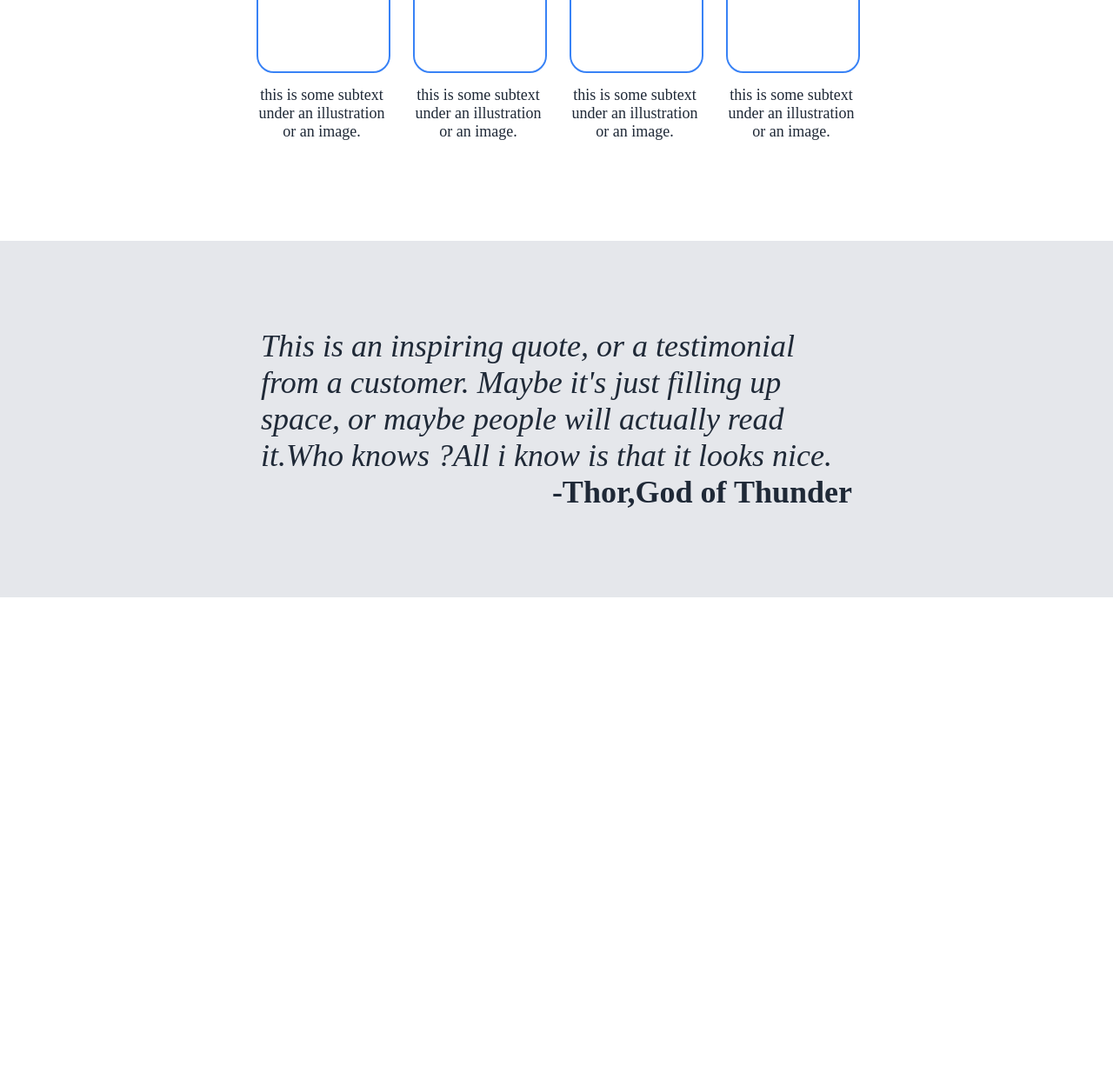
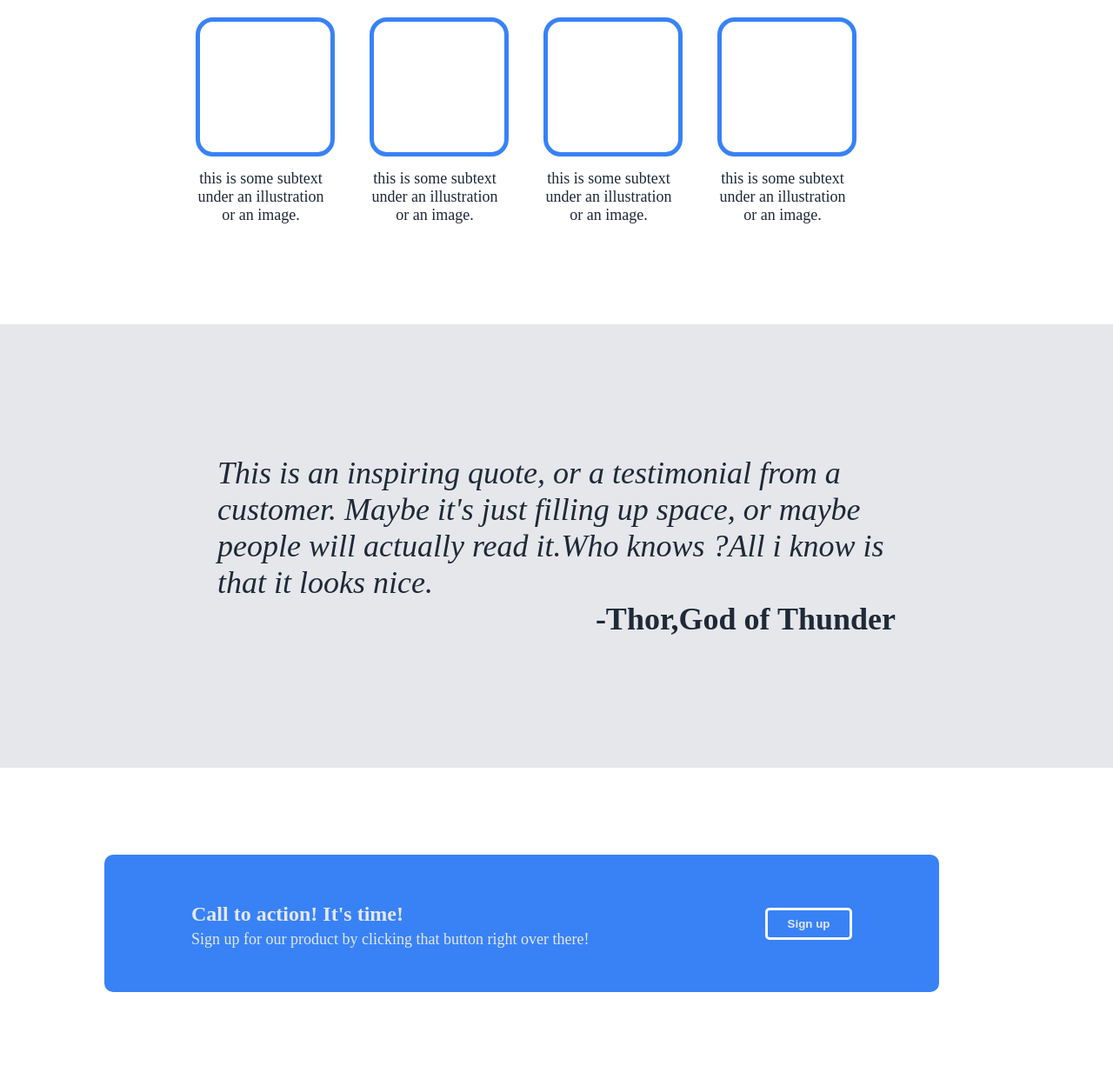
Before and after one commit to Blaquebull/odin-landing-page, a plain HTML site: page index.html in a window 1280 px wide. Shown: the part 609-1850 px from the top of the page at 87% size. Before the commit the page ends 1296 px from the top, so only its background shows below. Drawn offline with Linux system fonts and the light colour scheme.

Commit message:
Add call to action section

```diff
--- a/index.html
+++ b/index.html
@@ -10,9 +10,9 @@
         <div class="header">
             <div class="logo">Header logo</div>
             <ul>
-                <li><a href="#">Link one</a></li>
-                <li><a href="#">Link two</a></li>
-                <li><a href="#">Link three</a></li>
+                <li><a href="#">Header link one</a></li>
+                <li><a href="#">Header link two</a></li>
+                <li><a href="#">Header link three</a></li>
             </ul>
         </div>
         <div class="container">
@@ -49,6 +49,15 @@
             <p class="quote-text">This is an inspiring quote, or a testimonial from a customer. Maybe it's just filling up space, or maybe people will actually read it.Who knows ?All i know is that it looks nice. </p>
             <p class="author">-Thor,God of Thunder</p>
         </section>
+        <section id="action">
+            <div class="container">
+                <div class="text">
+                    <h2>Call to action! It's time!</h2>
+                    <p>Sign up for our product by clicking that button right over there!</p>
+                </div>
+                <button class="button">Sign up</button>
+            </div>
+        </section>
     </body>
 
 </html>
--- a/style.css
+++ b/style.css
@@ -5,6 +5,7 @@
 .header{
     display: flex;
     justify-content:space-between;
+    padding: 20px 0;
 }
 
 ul{
@@ -28,12 +29,13 @@ a ,p{
 }
 #Hero{
     background-color: #1F2937;
-    padding: 0 150px;
+    padding: 0 200px 0 120px;
     display: flex;
     flex-direction: column;
 }
 #Hero .container{
     display: flex;
+    gap: 50px;
     padding:100px 0;
     flex:1 1 0
 }
@@ -42,27 +44,28 @@ a ,p{
     font-weight: bolder;
     color: #F9FAF8;
 }
-#Hero .button{
+.button{
     background-color: #3882F6;
     border-radius:5px;
     color: #E5E7EB;
     border: none;
     padding: 8px 3px;
     width: 100px;
+    font-weight: bold;
 }
 #Hero p{
     margin-bottom: 10px;
 }
 #Hero img{
     flex: 1 1 0;
-   /* width :300px;*/
-    height: 200px;
+   width :450px;
+   height:250px;
 }
 .text{
     flex:1 1 0;
 }
 #tile-area{
-    padding: 0 150px;
+    padding:0 200px 0 120px;
 }
 #tile-area h1{
     font-size: 36px;
@@ -73,7 +76,7 @@ a ,p{
 }
 .tile-container{
     display: flex;
-    gap :30px;
+    gap :50px;
     justify-content: center;
     margin-bottom: 100px;
 }
@@ -83,7 +86,7 @@ a ,p{
 .card{
     width: 150px;
     height:150px;
-    border-width: 2px;
+    border-width: 5px;
     border-color: #3882F6;
     border-style: solid;
     border-radius: 20px;
@@ -94,7 +97,7 @@ a ,p{
     text-align: center;
 }
 #quote{
-    padding: 100px 300px;
+    padding: 150px 250px;
     background-color: #E5E7EB;
 }
 .quote-text{
@@ -109,3 +112,26 @@ a ,p{
     font-size: 36px;
     font-weight:bold;
 }
+#action{
+   padding: 100px 200px 100px 120px;
+}
+#action .container{
+    display: flex;
+    background-color: #3882F6;
+    border-radius: 10px;
+    align-items: center;
+    justify-content: flex-start;
+}
+#action .text{
+    padding: 50px 100px;
+}
+#action .button{
+    border-color: #F9FAF8;
+    border-style: solid;
+    margin: 0 100px;
+}
+#action h2{
+    font-weight: bolder;
+    color:#E5E7EB;
+    margin:5px 0;
+}
```
